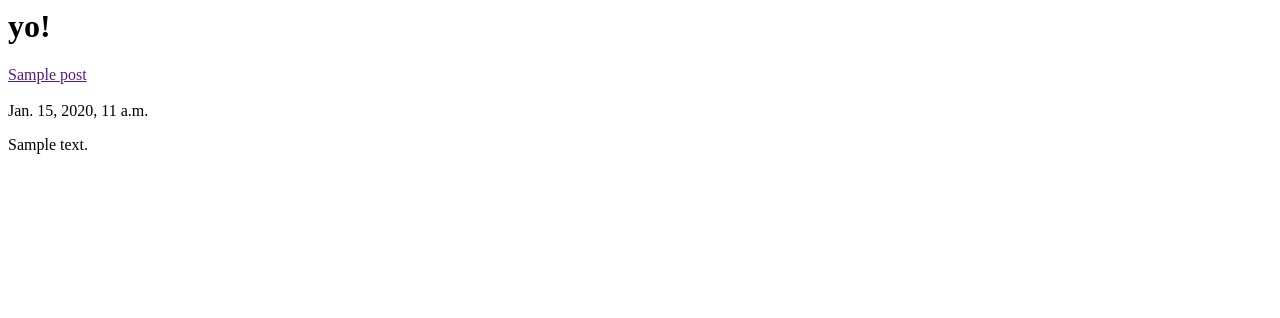
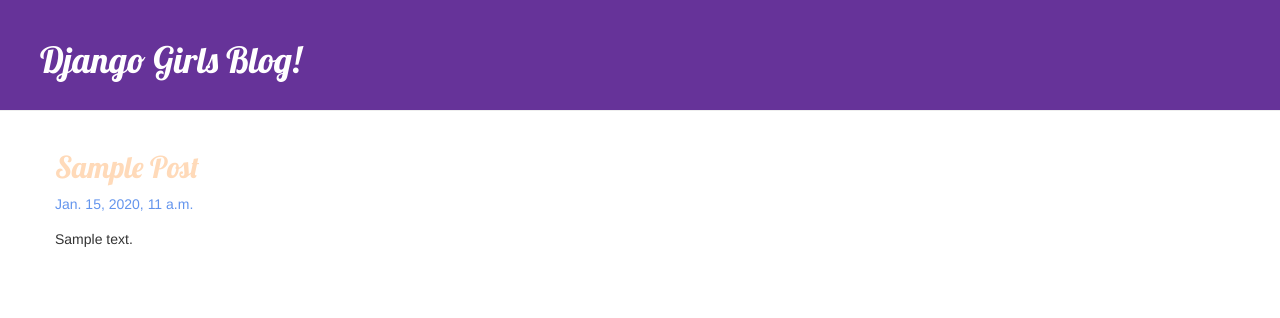
Before and after one commit to elicico/django-blog, a Django app: template blog/templates/blog/post_list.html in a window 1280 px wide. Shown: the top 318 px of the page. Run offline with Django 3.2, Linux system fonts and the light colour scheme; the template is opened without the code that fills it: values that come from a table or form of the project are taken from there, others are empty; tables that the repository leaves empty hold one stand-in row (values such as "Sample post"); some libraries are stand-ins or nearby versions.

Commit message:
Add view and template for detailed blog post as well as CSS for the site

```diff
--- /dev/null
+++ b/blog/static/css/blog.css
@@ -0,0 +1,51 @@
+h1, h2 {
+  font-family: 'Lobster';
+  text-transform: capitalize;
+}
+
+.page-header {
+  background-color: rebeccapurple;
+  padding: 20px;
+  padding-left: 40px;
+  margin-top: 0;
+}
+
+.page-header h1 a {
+  color: white;
+}
+
+.post h2 a {
+  color: peachpuff;
+}
+
+.content {
+    margin-left: 40px;
+}
+
+.date {
+    color: cornflowerblue;
+    margin-bottom: 15px;
+}
+
+.save {
+    float: right;
+}
+
+.post-form textarea, .post-form input {
+    width: 100%;
+}
+
+.top-menu, .top-menu:hover, .top-menu:visited {
+    color: royalblue;
+    float: right;
+    font-size: 26pt;
+    margin-right: 20px;
+}
+
+.post {
+    margin-bottom: 70px;
+}
+
+.post h1 a, .post h1 a:visited {
+    color: slateblue;
+}
--- /dev/null
+++ b/blog/templates/blog/base.html
@@ -0,0 +1,38 @@
+{% load staticfiles %}
+
+<html>
+
+<head>
+  <title>Django blog</title>
+
+  <link rel="stylesheet" href="https://maxcdn.bootstrapcdn.com/bootstrap/3.3.6/css/bootstrap.min.css" integrity="sha384-1q8mTJOASx8j1Au+a5WDVnPi2lkFfwwEAa8hDDdjZlpLegxhjVME1fgjWPGmkzs7" crossorigin="anonymous">
+
+  <!-- Optional theme -->
+  <link rel="stylesheet" href="https://maxcdn.bootstrapcdn.com/bootstrap/3.3.6/css/bootstrap-theme.min.css" integrity="sha384-fLW2N01lMqjakBkx3l/M9EahuwpSfeNvV63J5ezn3uZzapT0u7EYsXMjQV+0En5r" crossorigin="anonymous">
+
+  <link href="http://fonts.googleapis.com/css?family=Lobster&subset=latin,latin-ext" rel="stylesheet" type="text/css">
+
+  <link rel="stylesheet" href="{% static 'css/blog.css' %}">
+
+</head>
+
+<body>
+
+  <div class="page-header">
+    <h1>
+      <a href="/">Django Girls blog!</a>
+    </h1>
+  </div>
+
+  <div class="content container">
+    <div class="row">
+      <div class="col-md-8">
+        {% block content %}
+        {% endblock content %}
+      </div>
+    </div>
+  </div>
+
+</body>
+
+</html>
--- a/blog/templates/blog/post_list.html
+++ b/blog/templates/blog/post_list.html
@@ -1,24 +1,11 @@
-<html>
+{% extends 'blog/base.html' %}
 
-<head>
-  <title>Django blog</title>
-</head>
-
-<body>
-
-  <h1>
-    yo!
-  </h1>
-
+{% block content %}
   {% for post in posts %}
-    <div>
-      <div><a href="">{{post.title}}</a></div>
-      <br />
-      <div>{{ post.published_date }}</div>
+    <div class="post">
+      <h2><a href="{% url 'post_detail' pk=post.pk %}">{{post.title}}</a></h2>
+      <div class="date">{{ post.published_date }}</div>
       <div>{{ post.text|linebreaks }}</div>
     </div>
   {% endfor %}
-
-</body>
-
-</html>
+{% endblock content %}
--- a/blog/urls.py
+++ b/blog/urls.py
@@ -3,4 +3,5 @@ from . import views
 
 urlpatterns = [
     url(r'^$', views.post_list, name='post_list'),
+    url(r'^post/(?P<pk>[0-9]+)/$', views.post_detail, name='post_detail'),
 ]
--- a/blog/views.py
+++ b/blog/views.py
@@ -1,4 +1,4 @@
-from django.shortcuts import render
+from django.shortcuts import render, get_object_or_404
 from django.utils import timezone
 from .models import Post
 
@@ -7,3 +7,7 @@ from .models import Post
 def post_list(request):
   posts = Post.objects.filter(published_date__lte=timezone.now()).order_by('published_date')
   return render(request, 'blog/post_list.html', {'posts': posts})
+
+def post_detail(request, pk):
+  post = get_object_or_404(Post, pk=pk)
+  return render(request, 'blog/post_detail.html', {'post': post})
```
Also changed, not shown: blog/templates/blog/post_detail.html (added, +11 -0 lines).
